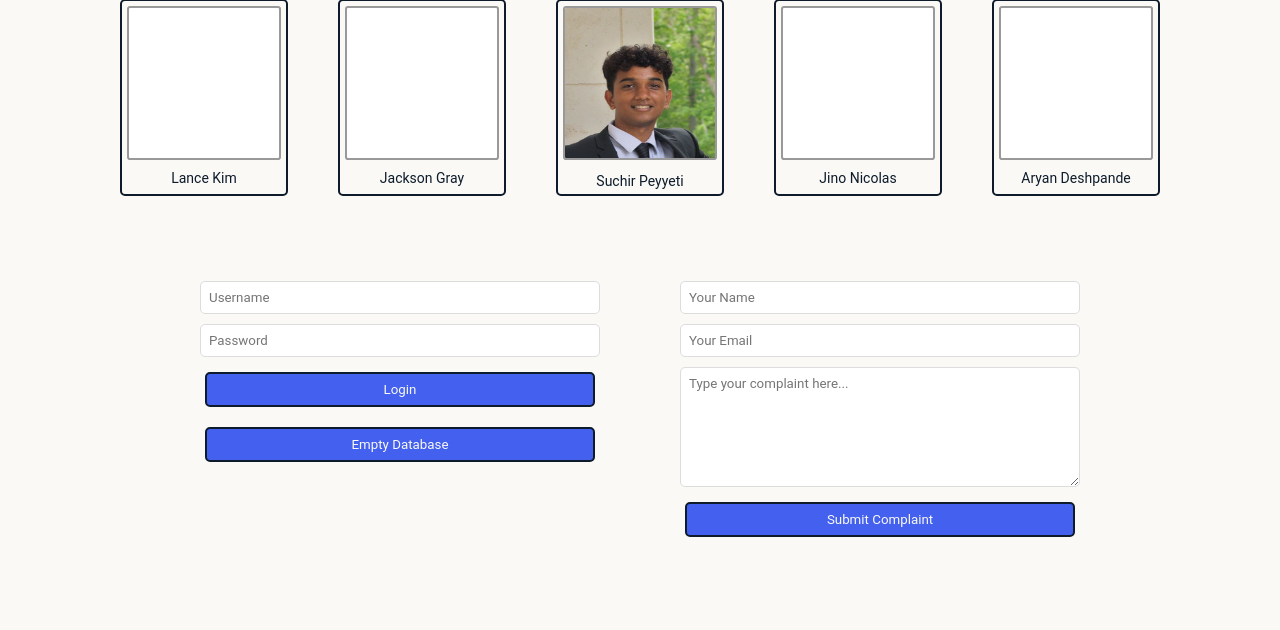
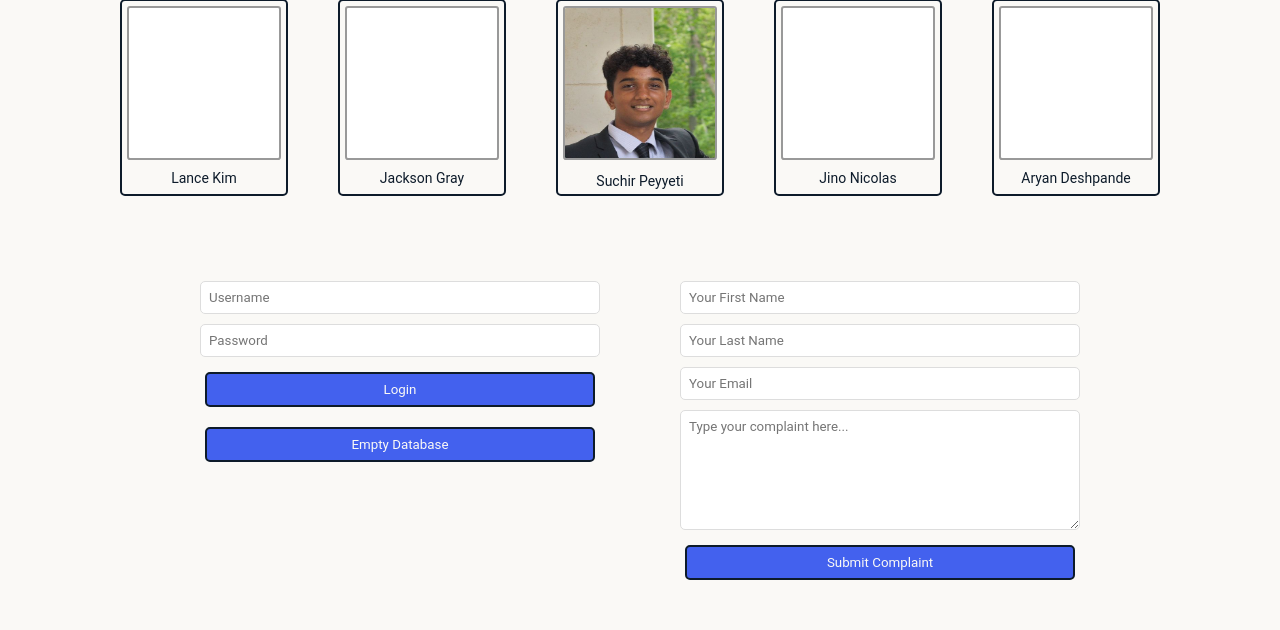
Before and after one commit to notjinon/a3, a PHP site: page / in a window 1280 px wide. Shown: the part 196-826 px from the top of the page. Before the commit the page ends 733 px from the top, so only its background shows below. Run offline with PHP 8.4, Linux system fonts and the light colour scheme.

Commit message:
Update index.php

```diff
--- a/index.php
+++ b/index.php
@@ -59,7 +59,8 @@
             <!-- Right Section -->
             <div class="right-section">
                 <form action="submit_complaint.php" method="POST" class="form-container">
-                    <input type="text" name="name" placeholder="Your Name" required />
+                    <input type="text" name="first name" placeholder="Your First Name" required />
+                    <input type ="text" name="last name" placeholder ="Your Last Name" required />
                     <input type="email" name="email" placeholder="Your Email" required />
                     <textarea name="complaint" placeholder="Type your complaint here..." required></textarea>
                     <button type="submit">Submit Complaint</button>
```
